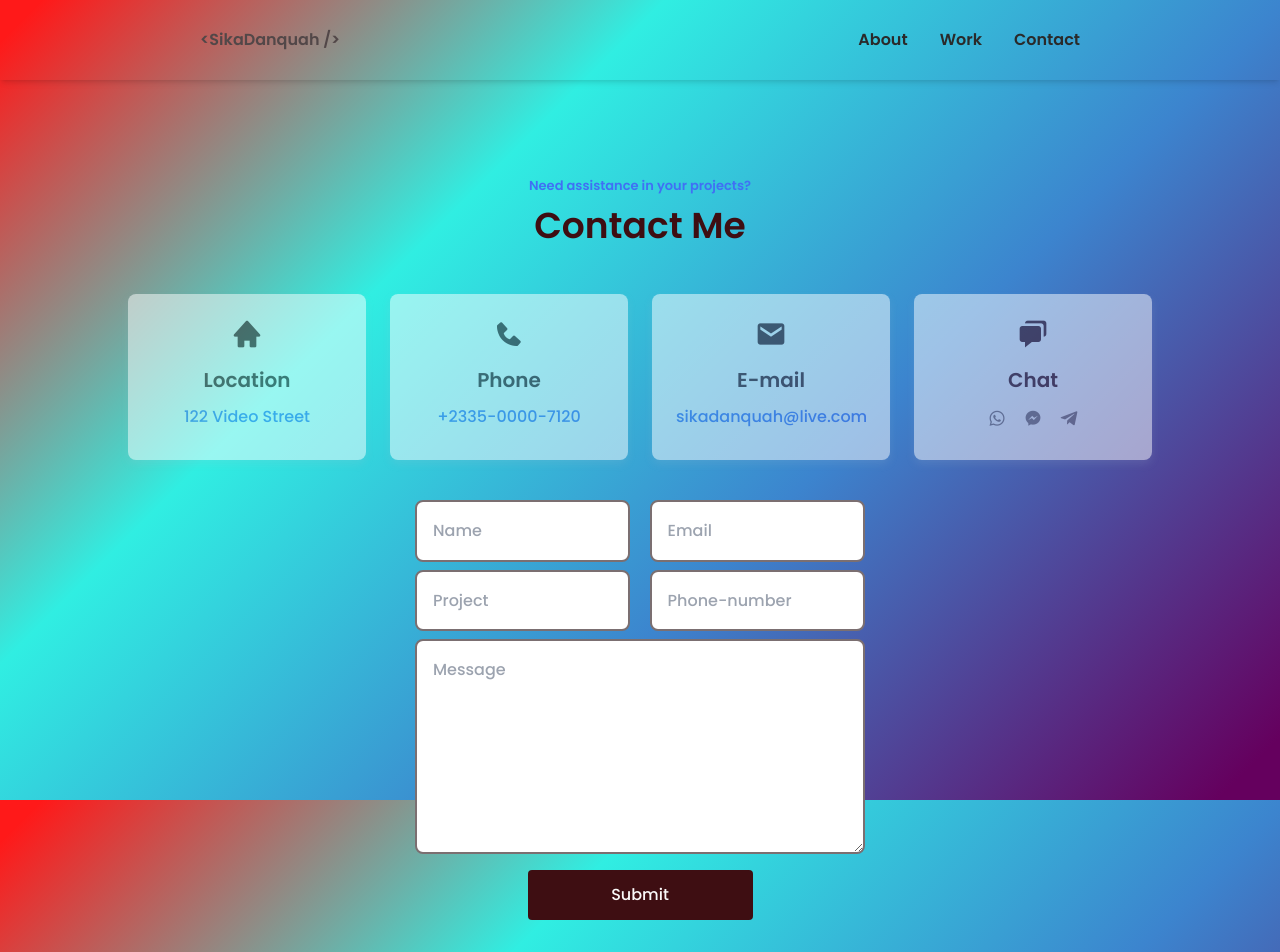
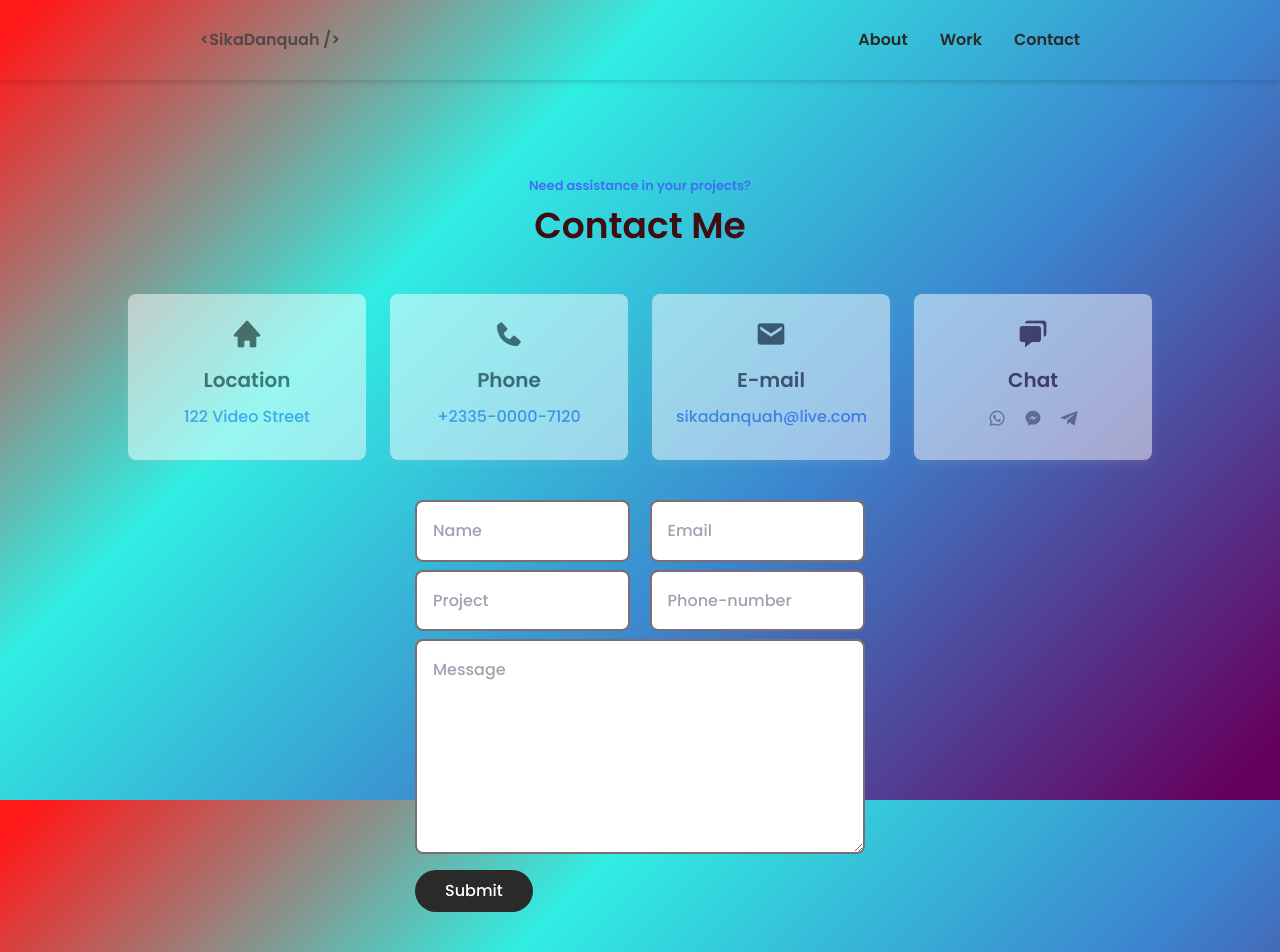
Before and after one commit to DanquahSika/sika-portfolio, a React (Vite) app in the folder Sika/: page /contact in a window 1280 px wide. Shown: the top 952 px of the page. Built offline with nearby package versions, Linux system fonts and the light colour scheme.

Commit message:
changed button

```diff
--- a/Sika/src/components/contacts/Contacts.jsx
+++ b/Sika/src/components/contacts/Contacts.jsx
@@ -43,7 +43,9 @@ const Contacts = () => {
           <input type="number" placeholder="Phone-number" className="contact__input" />
         </div>
         <textarea className="contact__input" placeholder="Message" name id cols={0} rows={7} defaultValue={""} />
-        <div className="send__button"><input type="submit" defaultValue="Send" className="button contact__button" /></div></form>
+        <div></div><button type="submit" className="btn-2">
+            <a href="#"> Submit</a>
+          </button></form>
     </div>
   </section>
 
```
